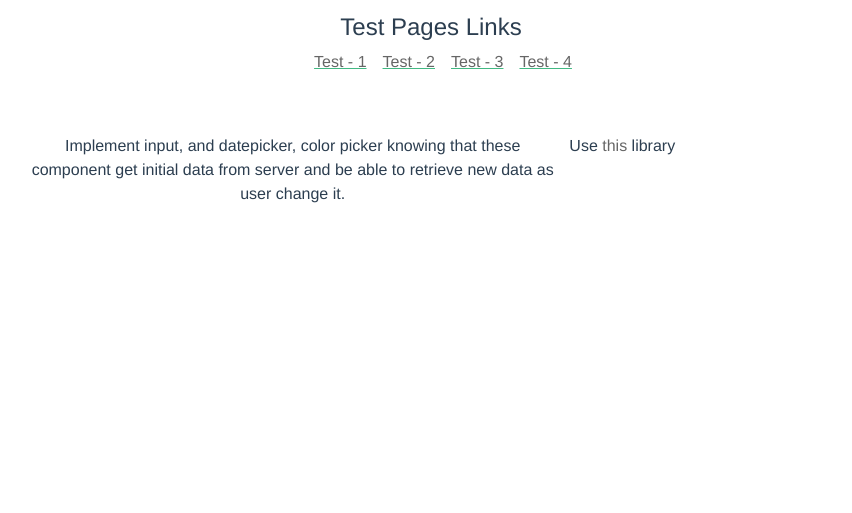
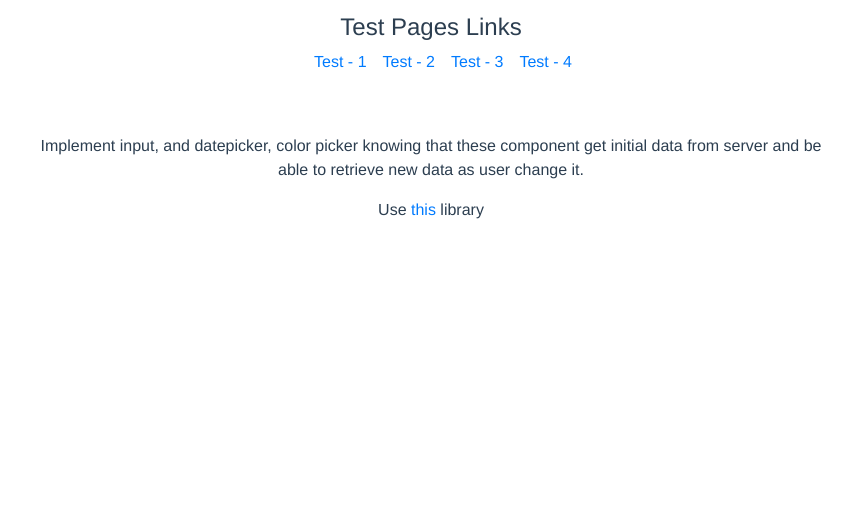
Before and after one commit to tuansong/ion-react-test, a React app: page /test2 in a window 1280 px wide. Shown: the part 287-800 px from the top of the page, without its empty margins (209-1061 px from the left). Built offline with nearby package versions, Linux system fonts and the light colour scheme.

Commit message:
align items

```diff
--- a/index.css
+++ b/index.css
@@ -16,5 +16,4 @@
       margin-right: 1rem;
       color: #42b983;
       cursor: pointer;
-      text-decoration: underline;
   }
--- a/src/components/Test1/Test1.css
+++ b/src/components/Test1/Test1.css
@@ -66,9 +66,6 @@
   }
   a, a:visited, a:focus {
     text-decoration: none;
-  }
-  a {
-    color: #666;
   }
   table.ui-accordion .body {
     display: none;
--- a/src/components/Test1/Test1.js
+++ b/src/components/Test1/Test1.js
@@ -40,7 +40,7 @@ export default class Test1 extends Component {
     })
 
     return (
-      <div className="table-wrap coltype" style={{ width: '50%'}}>
+      <div className="table-wrap coltype" style={{ width: '50%', margin: '0 auto'}}>
         <h4>Render a datatable using test1.json</h4>
         <p>Note: the amount of Column can be changed dynamically. </p>
         <input type="text" className="form-control m-0" />
--- a/src/components/Test2/Test2.js
+++ b/src/components/Test2/Test2.js
@@ -1,5 +1,5 @@
 import React, { Component } from "react";
-import './Test2.css';
+import "./Test2.css";
 
 export default class Test2 extends Component {
   constructor(props) {
@@ -26,8 +26,8 @@ export default class Test2 extends Component {
   render() {
     return (
       <div style={{ width: 800, margin: "0 auto" }}>
-        <div className="row mb-1">
-          <p className="col-sm-8">
+        <div className="mb-1">
+          <p>
             Implement input, and datepicker, color picker knowing that these
             component get initial data from server and be able to retrieve new
             data as user change it.
--- a/src/components/Test3/Test3.js
+++ b/src/components/Test3/Test3.js
@@ -12,7 +12,7 @@ export default class Test3 extends Component {
   render() {
     return (
       <div style={{ width: 800, margin: "0 auto" }}>
-        <div className="row mb-1">
+        <div className="row mb-1 text-center">
           <p className="col-sm-8">Render a dynamic form.</p>
         </div>
         {/* <Your code goes here! */}
```
